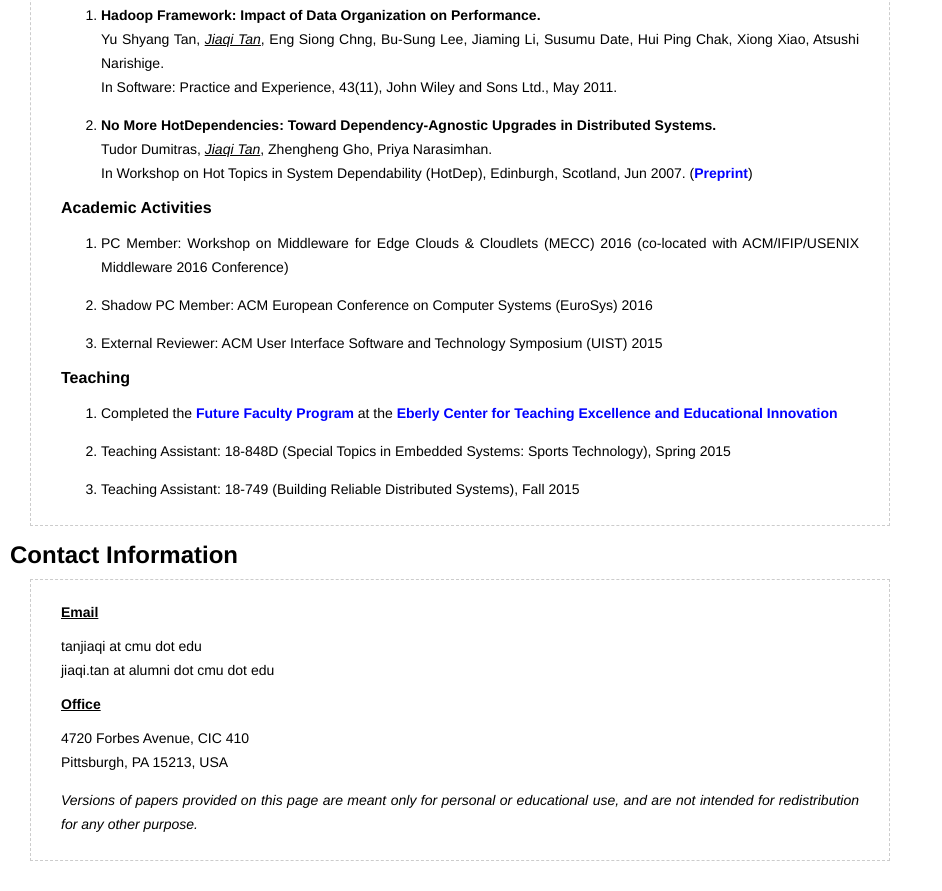
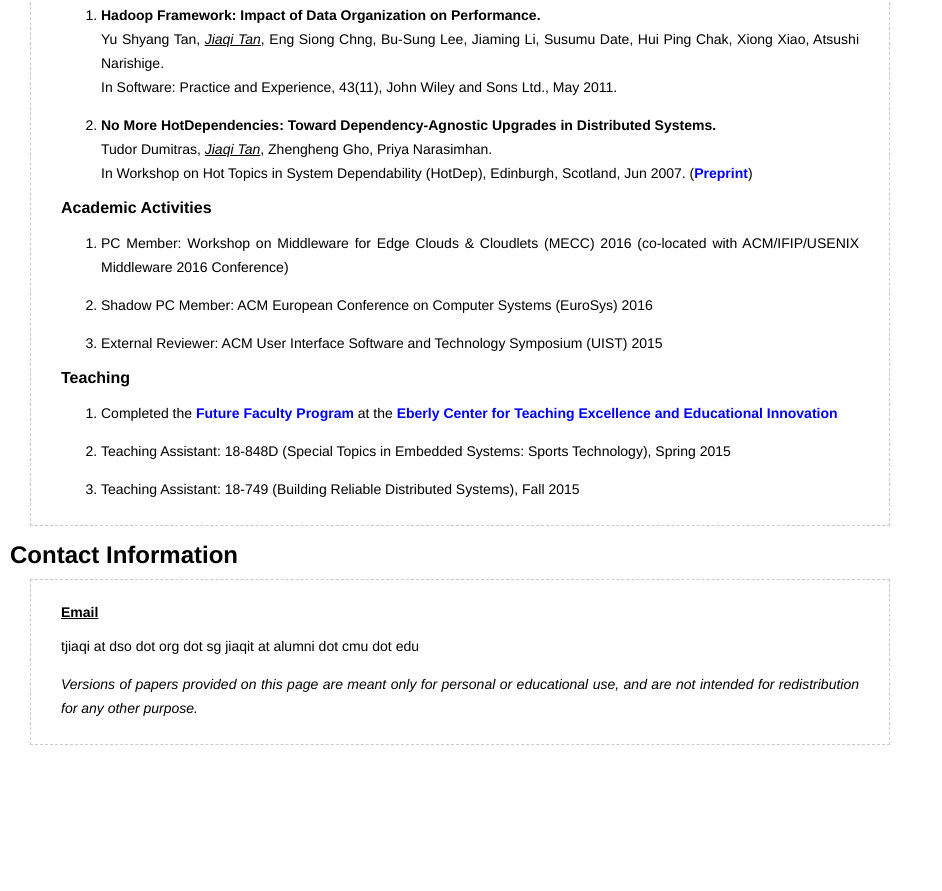
Before and after one commit to jiaqitan/jiaqitan.github.io, a plain HTML site: page index.html in a window 1280 px wide. Shown: the part 4952-5843 px from the top of the page, without its empty margins (0-942 px from the left). After the commit the page ends 5727 px from the top, so only its background shows below. Drawn offline with Linux system fonts and the light colour scheme.

Commit message:
updated website

```diff
--- a/index.html
+++ b/index.html
@@ -396,14 +396,8 @@
 <div class="contentbox">
   <h3>Email</h3>
   <p>
-  tanjiaqi at cmu dot edu<br />
-  jiaqi.tan at alumni dot cmu dot edu
-  </p>
-
-  <h3>Office</h3>
-  <p>
-  4720 Forbes Avenue, CIC 410
-  <br />Pittsburgh, PA 15213, USA
+  tjiaqi at dso dot org dot sg
+  jiaqit at alumni dot cmu dot edu
   </p>
 
   <p><i>Versions of papers provided on this page are meant only for personal or educational use, and are not intended for redistribution for any other purpose. </i></p>
```
